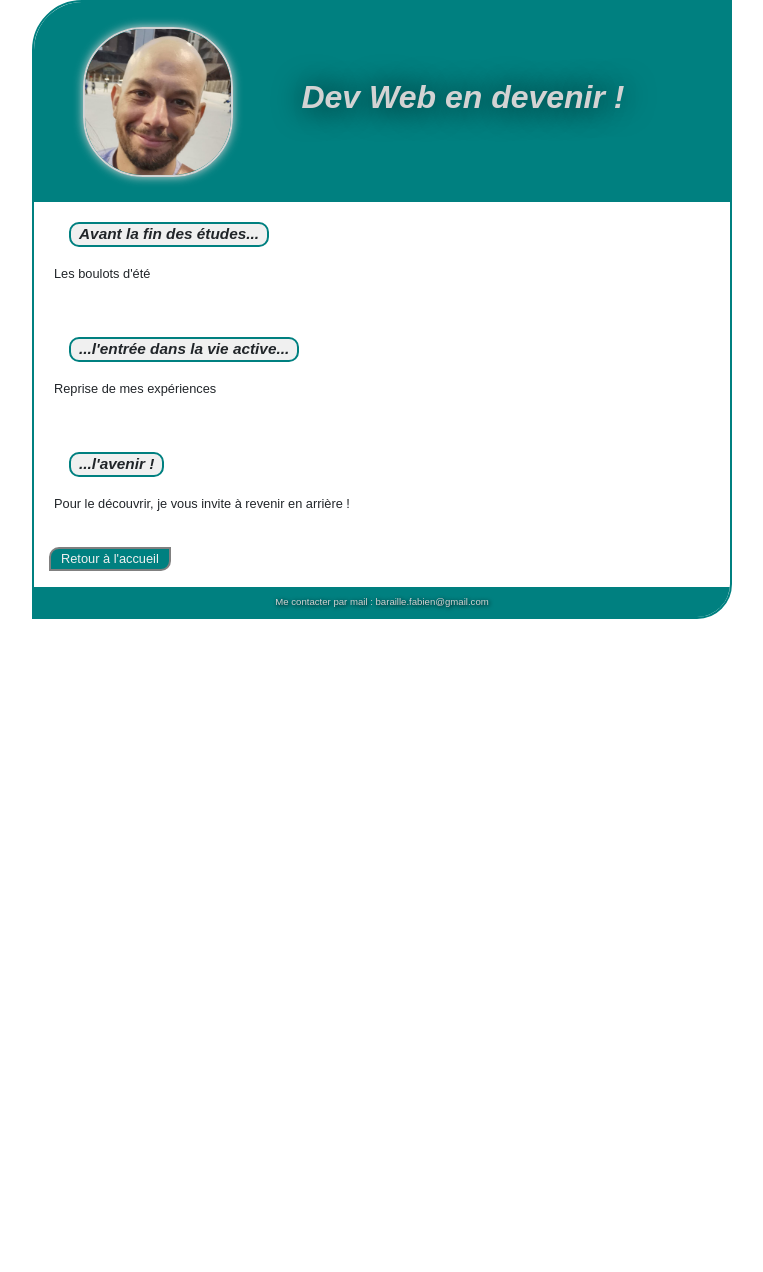
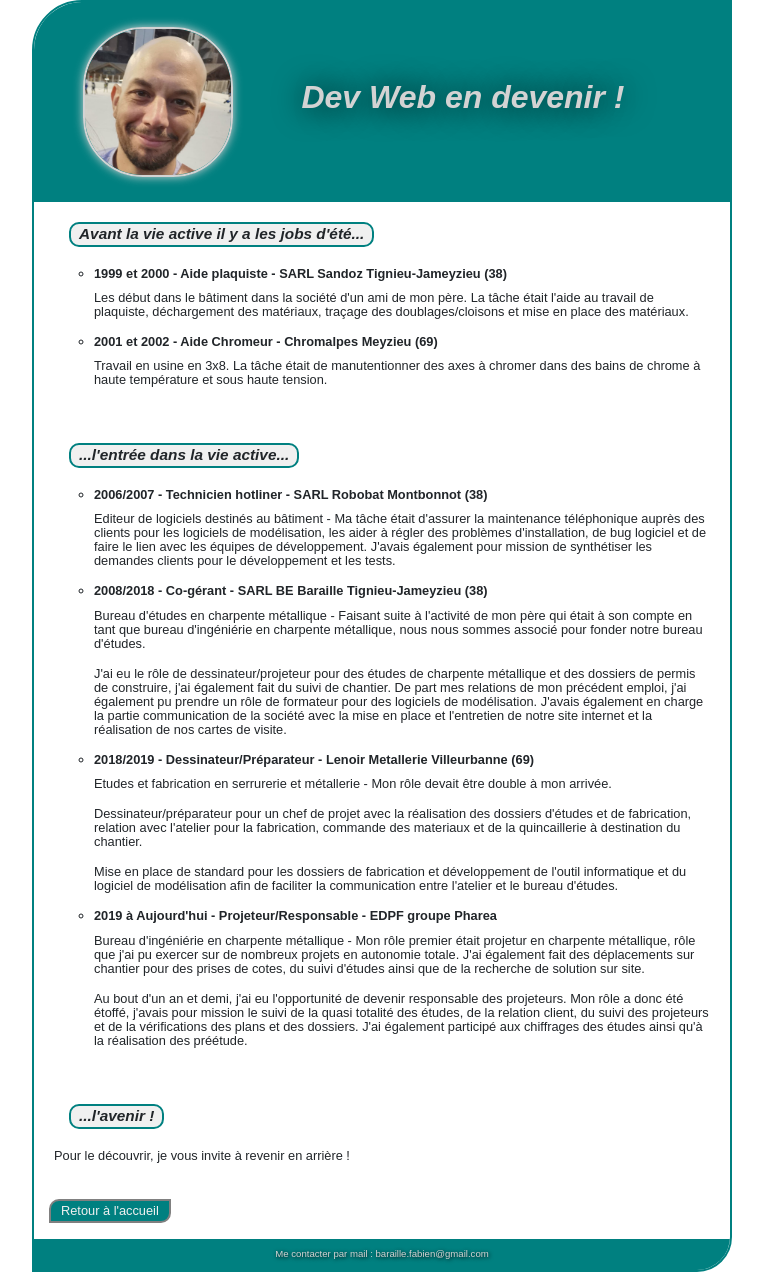
Before and after one commit to FabienBaraille/FabienBaraille.github.io, a PHP site: page /experience.html in a window 1280 px wide. Shown: the whole page, without its empty margins (258-1021 px from the left). Before the commit the page ends 619 px from the top, so only its background shows below. Run offline with PHP 8.4, Linux system fonts and the light colour scheme.

Commit message:
avant correction ortho

```diff
--- a/CSS/style.css
+++ b/CSS/style.css
@@ -47,9 +47,11 @@ ul {
     margin-bottom: 20px;
 }
 li strong {
-    font-size: 1.1em;
+    font-size: 1em;
     font-weight: bold;
-    text-decoration: underline;
+}
+li p {
+    margin-top: 10px;
 }
 a {
     text-decoration: none;
--- a/experience.html
+++ b/experience.html
@@ -18,12 +18,20 @@
             <h1>Dev Web en devenir !</h1>
         </header>
         <section>
-            <h2>Avant la fin des études...</h2>
-            <p>Les boulots d'été</p>
+            <h2>Avant la vie active il y a les jobs d'été...</h2>
+            <ul>
+                <li><strong>1999 et 2000 - Aide plaquiste - SARL Sandoz Tignieu-Jameyzieu (38)</strong><p>Les début dans le bâtiment dans la société d'un ami de mon père. La tâche était l'aide au travail de plaquiste, déchargement des matériaux, traçage des doublages/cloisons et mise en place des matériaux.</p></li>
+                <li><strong>2001 et 2002 - Aide Chromeur - Chromalpes Meyzieu (69)</strong><p>Travail en usine en 3x8. La tâche était de manutentionner des axes à chromer dans des bains de chrome à haute température et sous haute tension.</p></li>
+            </ul>
         </section>
         <section>
             <h2>...l'entrée dans la vie active...</h2>
-            <p>Reprise de mes expériences</p>
+            <ul>
+                <li><strong>2006/2007 - Technicien hotliner - SARL Robobat Montbonnot (38)</strong><p>Editeur de logiciels destinés au bâtiment - Ma tâche était d'assurer la maintenance téléphonique auprès des clients pour les logiciels de modélisation, les aider à régler des problèmes d'installation, de bug logiciel et de faire le lien avec les équipes de développement. J'avais également pour mission de synthétiser les demandes clients pour le développement et les tests.</p></li>
+                <li><strong>2008/2018 - Co-gérant - SARL BE Baraille Tignieu-Jameyzieu (38)</strong><p>Bureau d'études en charpente métallique - Faisant suite à l'activité de mon père qui était à son compte en tant que bureau d'ingéniérie en charpente métallique, nous nous sommes associé pour fonder notre bureau d'études.</p><p>J'ai eu le rôle de dessinateur/projeteur pour des études de charpente métallique et des dossiers de permis de construire, j'ai également fait du suivi de chantier. De part mes relations de mon précédent emploi, j'ai également pu prendre un rôle de formateur pour des logiciels de modélisation. J'avais également en charge la partie communication de la société avec la mise en place et l'entretien de notre site internet et la réalisation de nos cartes de visite.</p></li>
+                <li><strong>2018/2019 - Dessinateur/Préparateur - Lenoir Metallerie Villeurbanne (69)</strong><p>Etudes et fabrication en serrurerie et métallerie - Mon rôle devait être double à mon arrivée.</p><p>Dessinateur/préparateur pour un chef de projet avec la réalisation des dossiers d'études et de fabrication, relation avec l'atelier pour la fabrication, commande des materiaux et de la quincaillerie à destination du chantier.</p><p>Mise en place de standard pour les dossiers de fabrication et développement de l'outil informatique et du logiciel de modélisation afin de faciliter la communication entre l'atelier et le bureau d'études.</p></li>
+                <li><strong>2019 à Aujourd'hui - Projeteur/Responsable - EDPF groupe Pharea</strong><p>Bureau d'ingéniérie en charpente métallique - Mon rôle premier était projetur en charpente métallique, rôle que j'ai pu exercer sur de nombreux projets en autonomie totale. J'ai également fait des déplacements sur chantier pour des prises de cotes, du suivi d'études ainsi que de la recherche de solution sur site.</p><p>Au bout d'un an et demi, j'ai eu l'opportunité de devenir responsable des projeteurs. Mon rôle a donc été étoffé, j'avais pour mission le suivi de la quasi totalité des études, de la relation client, du suivi des projeteurs et de la vérifications des plans et des dossiers. J'ai également participé aux chiffrages des études ainsi qu'à la réalisation des préétude.</p></li>
+            </ul>
         </section>
         <section>
             <h2>...l'avenir !</h2>
--- a/index.html
+++ b/index.html
@@ -30,7 +30,10 @@
         </section>
         <section>
             <h2>Se reconvertir ?</h2>
-            <p>Après 18 ans de bons et loyaux services dans le bâtiment, le sentiment d'avoir fait le tour du métier et de la question m'a frappé.</p>
+            <p>Après 18 ans de bons et loyaux services dans le bâtiment, le sentiment d'avoir fait le tour du métier et de la question m'a frappé. Ok...mais la suite alors ? Quoi ? Comment ? Où ?</p>
+            <p>Et bien, je commence par un bilan de compétences pour faire le point, j'explore différentes pistes correspondant à mes inspirations, ma façon d'être et mes passions. Je regarderais également comment mettre à contribution mes softs skills acquis tout au long de ma carrière. Le secteur informatique m'ayant toujours attiré, et n'ayant jamais été loin d'un clavier, j'ai commencé à découvrir les possibilités dans ce secteur.</p>
+            <p>Le point d'entrée se dessine rapidement, je prends contact avec des personnes du métier, je découvre la passion qui les anime et ça frappe ! Je veux être comme eux, animé et passionné par mon métier. Mais est-ce que c'est possible en reconversion ? Quelle(s) formation(s) ? Est ce que je pourrais m'en sortir ?</p>
+            <p>Recherche d'école, test d'entrée, recherche de solutions de financement. Toujours conseillé et épaulé par ma super conseillère, mes dossiers sont fait en temps et en heure. Le résultat tombe :  <strong>c'est tout bon !</strong> Financement accepté, les dernières formalités sont faites, on apprivoise un peu le domaine en attendant la formation et le début de la <strong>nouvelle vie !</strong></p>
         </section>
         <section>
             <h2>Les projets ?</h2>
```
